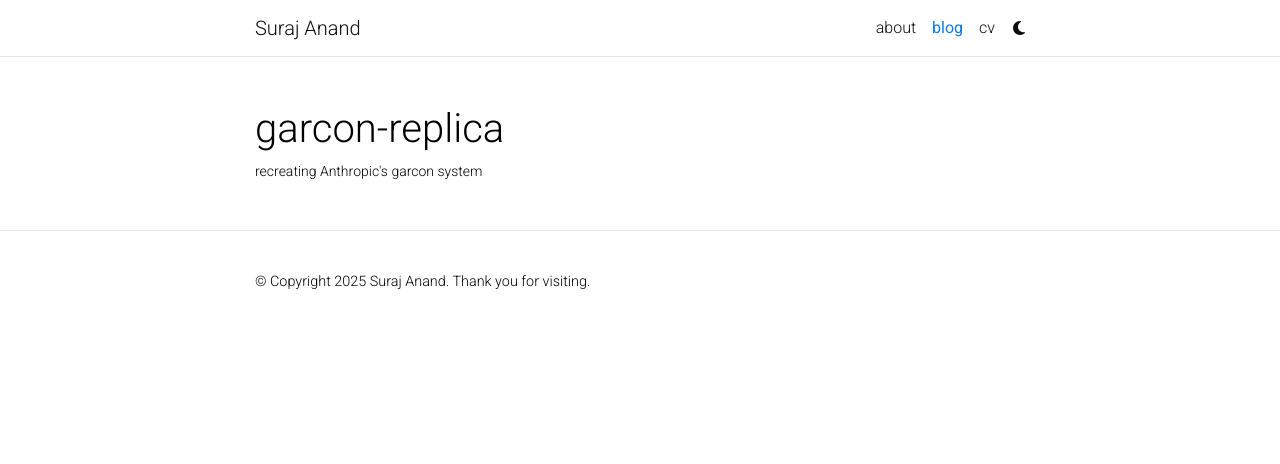
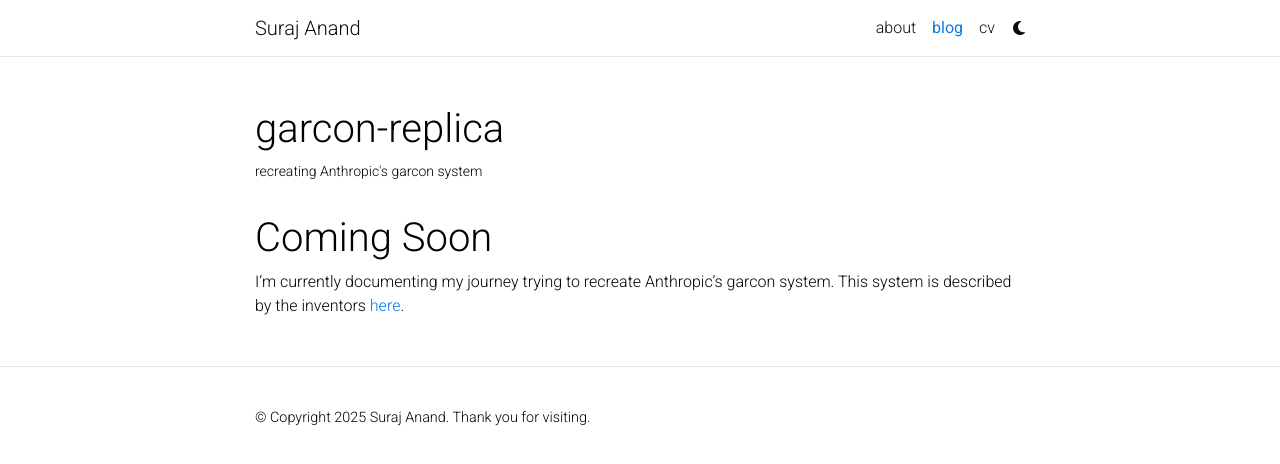
Before and after one commit to surajK610/surajk610.github.io, a Jekyll site: the page built from _projects/garcon-replica.md, in a window 1280 px wide. Shown: the top 464 px of the page. Built offline with Jekyll 4.4.1, drawn with Linux system fonts in a browser that asks for light colours; comment, search, counter and statistics services are not loaded; a style sheet for code colours, icons or effects is not loaded.

Commit message:
fix garcon

```diff
--- a/_projects/garcon-replica.md
+++ b/_projects/garcon-replica.md
@@ -6,3 +6,8 @@
 importance: 1
 category: spring 2025
 ---
+
+# Coming Soon
+
+I'm currently documenting my journey trying to recreate Anthropic's garcon system.
+This system is described by the inventors [here](https://transformer-circuits.pub/2021/garcon/index.html).
```
Also changed, not shown: _projects/dual-process-learning.md (+1 -1 lines), assets/img/garcon.png.
